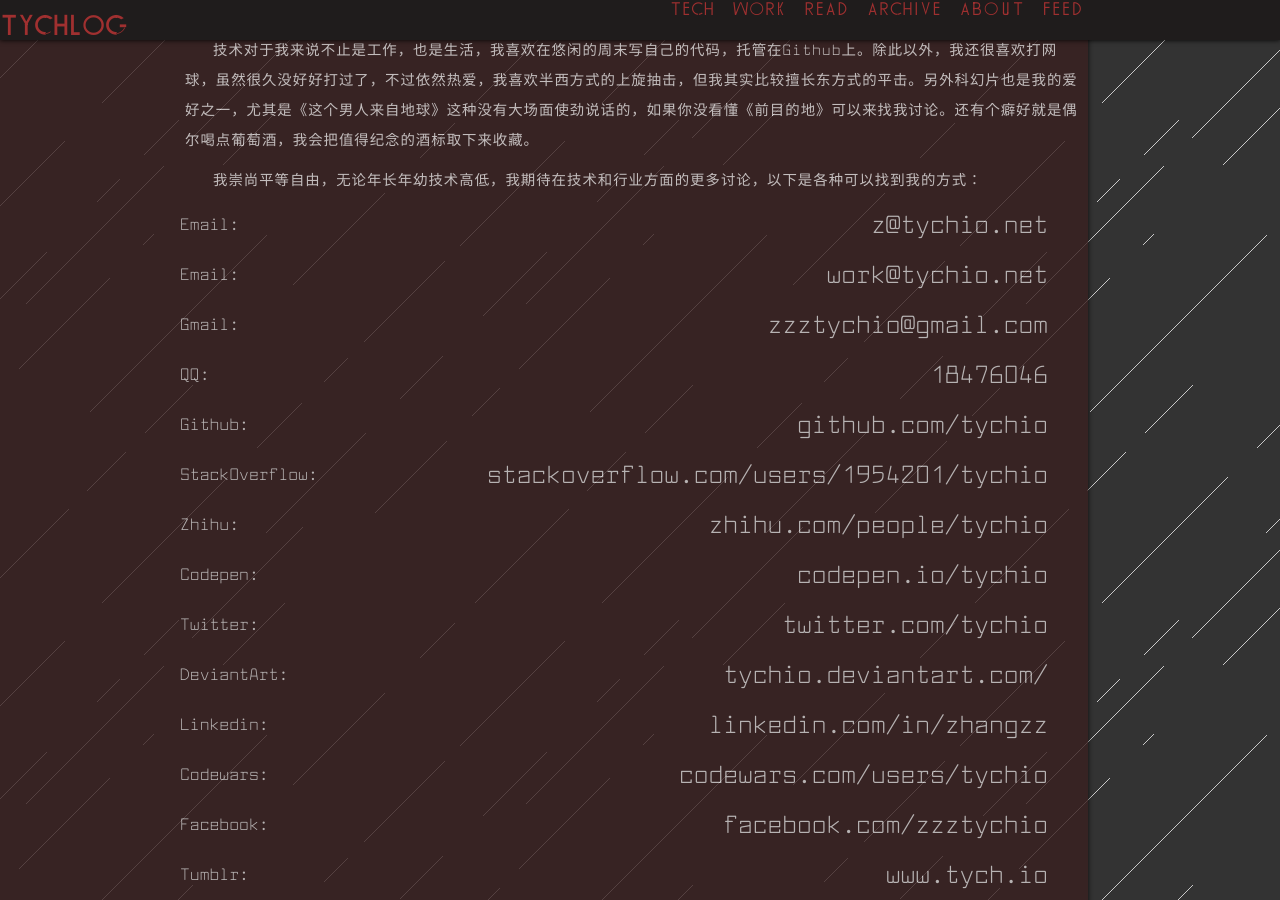
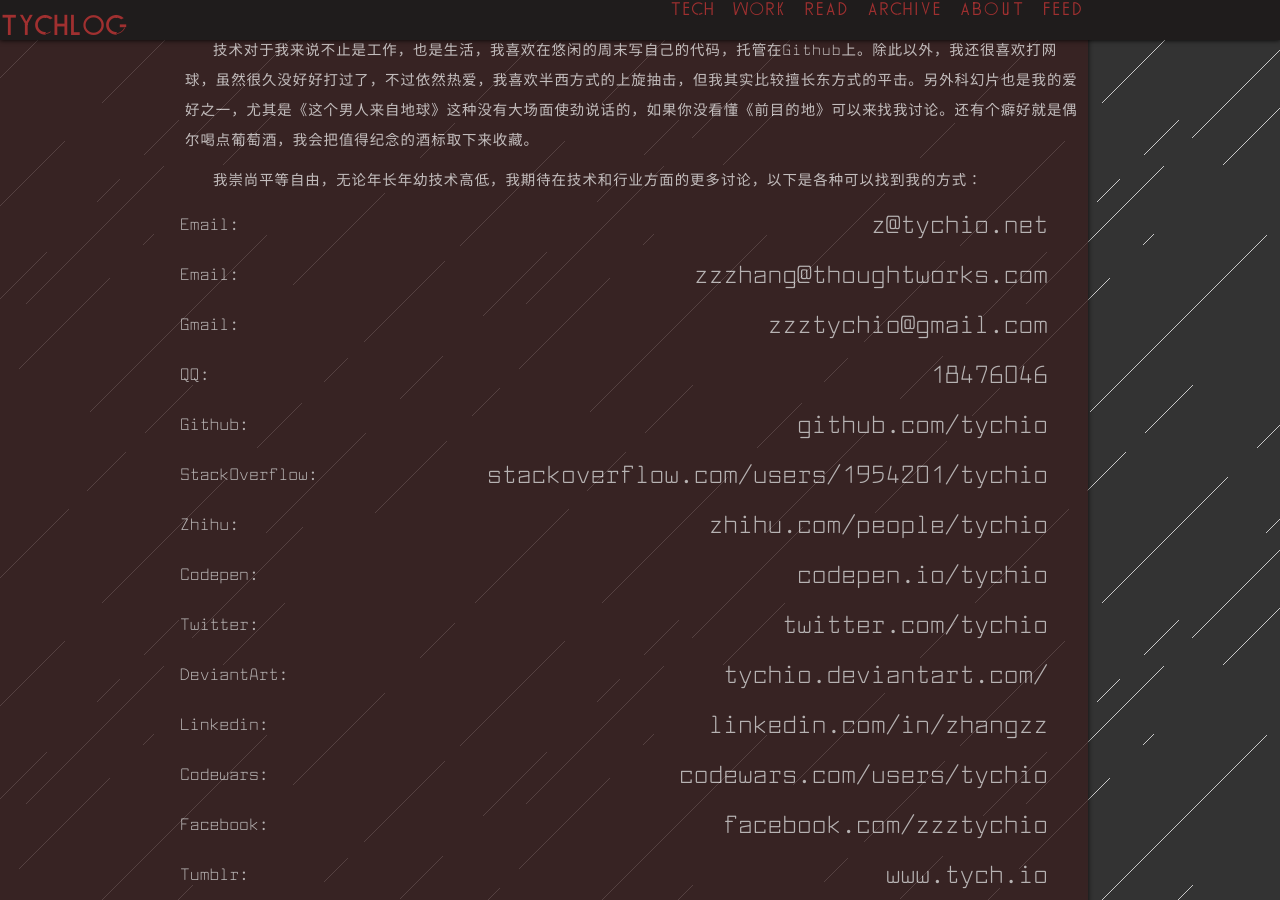
Before and after one commit to tychio/old_blog, a Jekyll site: the page built from about.html, in a window 1280 px wide and 900 px high, scrolled down 397 px. Built offline with Jekyll 4.4.1, drawn with Linux system fonts in a browser that asks for light colours; Markdown is read by kramdown in place of the engine named in the settings.

Commit message:
update email in the about

```diff
--- a/about.html
+++ b/about.html
@@ -10,13 +10,13 @@ title: About Me
         <p>技术对于我来说不止是工作，也是生活，我喜欢在悠闲的周末写自己的代码，托管在Github上。除此以外，我还很喜欢打网球，虽然很久没好好打过了，不过依然热爱，我喜欢半西方式的上旋抽击，但我其实比较擅长东方式的平击。另外科幻片也是我的爱好之一，尤其是《这个男人来自地球》这种没有大场面使劲说话的，如果你没看懂《前目的地》可以来找我讨论。还有个癖好就是偶尔喝点葡萄酒，我会把值得纪念的酒标取下来收藏。</p>
         <p>我崇尚平等自由，无论年长年幼技术高低，我期待在技术和行业方面的更多讨论，以下是各种可以找到我的方式：</p>
     </article>
-    <a href="mailto:z@zzz.gs">
+    <a href="mailto:z@tychio.net">
         <label>Email:</label>
         <h4>z@tychio.net</h4>
     </a>
-    <a href="mailto:work@tychio.net">
+    <a href="mailto:zzzhang@thoughtworks.com">
         <label>Email:</label>
-        <h4>work@tychio.net</h4>
+        <h4>zzzhang@thoughtworks.com</h4>
     </a>
     <a href="mailto:zzztychio@gmail.com">
         <label>Gmail:</label>
```
